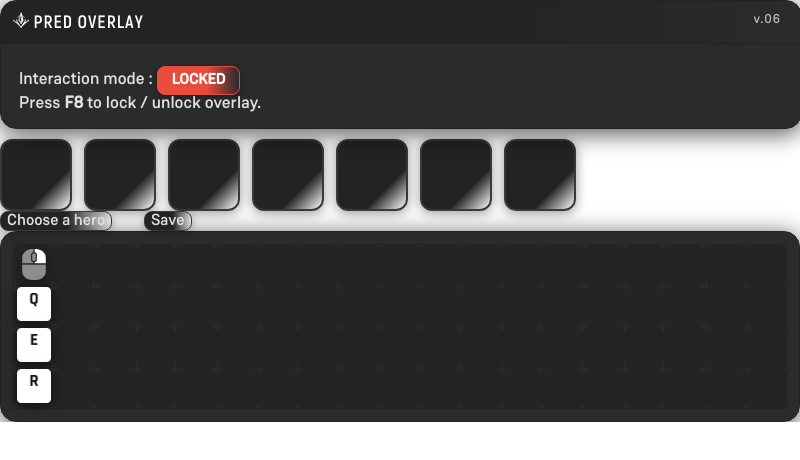
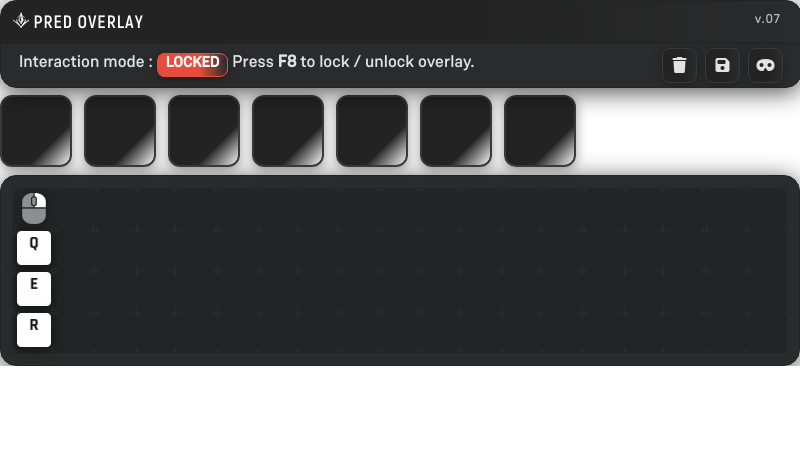
Before and after one commit to YanX94/PredOverlay, an Electron app: page index.html in a window 800 px wide. Drawn offline with Linux system fonts and the light colour scheme; no server answers.

Commit message:
UI improvements and refactor for overlay controls
Updated overlay version to v.07, improved button styling and layout, added FontAwesome icons for action buttons, and refactored hero/item selection modals. Enhanced skill order and item slot logic, improved code formatting, and fixed minor UI inconsistencies for better user experience.

```diff
--- a/index.html
+++ b/index.html
@@ -1,6 +1,10 @@
 <!DOCTYPE html>
 <html lang="fr">
+
 <head>
+  <link rel="stylesheet" href="https://site-assets.fontawesome.com/releases/v6.4.2/css/all.css">
+
+
   <meta charset="UTF-8" />
   <title>PredOverlay</title>
   <style>
@@ -18,7 +22,8 @@
       font-style: normal;
     }
 
-html, body {
+    html,
+    body {
       margin: 0;
       padding: 0;
 
@@ -32,10 +37,10 @@ html, body {
       top: 0px;
       left: 0px;
       width: 800px;
-  background: rgba(24,26,27,0.92);
+      background: rgba(24, 26, 27, 0.92);
       color: #fff;
       border-radius: 16px;
-  box-shadow: 0 4px 24px rgba(0,0,0,0.7);
+      box-shadow: 0 4px 24px rgba(0, 0, 0, 0.7);
       border: 1px solid #232323;
       overflow: hidden;
     }
@@ -54,19 +59,22 @@ html, body {
     }
 
     #content {
-  padding: 12px 18px 16px 18px;
+      padding: 10px 10px 16px 18px;
       font-size: 17px;
       color: #e2e2e2;
 
     }
 
     #status {
-  margin-top: 10px;
-  padding: 6px 14px;
+
+      padding: 2px 8px;
+      /* padding vertical égal */
       border-radius: 8px;
       font-size: 15px;
       font-weight: bold;
-  display: inline-block;
+
+      align-items: center;
+      justify-content: center;
       box-shadow: 0 2px 8px #0004;
     }
 
@@ -74,21 +82,27 @@ html, body {
       background: linear-gradient(90deg, #2ecc40 60%, #2ecc4000 100%);
       color: #fff;
       border: 1px solid #2ecc40;
+
+      padding-bottom: 5px !important;
+      margin-bottom: 5px !important;
     }
 
     .inactive {
       background: linear-gradient(90deg, #e74c3c 60%, #e74c3c00 100%);
       color: #fff;
       border: 1px solid #e74c3c;
+      padding-bottom: 5px !important;
+      margin-bottom: 5px !important;
     }
 
     #item-slots {
-  padding-top:139px;
+      padding-top: 95px;
       display: flex;
       gap: 12px;
       /*margin-top: 160px;*/
 
     }
+
     .item-slot {
       width: 68px;
       height: 68px;
@@ -102,6 +116,7 @@ html, body {
       align-items: center;
       justify-content: center;
     }
+
     .item-slot:hover {
       border-color: #2ecc40;
     }
@@ -109,16 +124,18 @@ html, body {
 
 
     #item-modal::-webkit-scrollbar {
-  display: none; /* Chrome, Safari, Opera */
+      display: none;
+      /* Chrome, Safari, Opera */
     }
 
     .skill-order {
-  background: rgba(24,26,27,0.92);
+      background: rgba(24, 26, 27, 0.92);
       border-radius: 16px;
       padding: 12px;
       width: fit-content;
-  box-shadow: 0 4px 24px rgba(0,0,0,0.7);
+      box-shadow: 0 4px 24px rgba(0, 0, 0, 0.7);
       border: 1px solid #232323;
+      margin-top:8px;
     }
 
     table {
@@ -134,7 +151,7 @@ td {
       cursor: pointer;
       font-weight: bold;
       user-select: none;
-  background: rgba(32,34,36,0.7);
+      background: rgba(32, 34, 36, 0.7);
       color: #e2e2e2;
       border-radius: 8px;
       transition: background 0.2s;
@@ -156,14 +173,14 @@ td {
       display: none;
       position: absolute;
       top: 50%;
-  left:50%;
+      left: 50%;
       transform: translate(-50%, -50%);
-  background: rgba(24,26,27,0.98);
+      background: rgba(24, 26, 27, 0.98);
       padding: 8px;
       max-height: 420px;
       overflow-y: auto;
       border-radius: 16px;
-  box-shadow: 0 4px 24px rgba(0,0,0,0.7);
+      box-shadow: 0 4px 24px rgba(0, 0, 0, 0.7);
       border: 1px solid #232323;
       z-index: 999;
     }
@@ -172,23 +189,27 @@ td {
       display: none;
       position: absolute;
       top: 50%;
-  left:50%;
+      left: 50%;
       transform: translate(-50%, -50%);
-  background: rgba(24,26,27,0.98);
+      background: rgba(24, 26, 27, 0.98);
       padding: 8px;
       max-height: 420px;
       overflow-y: auto;
       border-radius: 16px;
-  box-shadow: 0 4px 24px rgba(0,0,0,0.7);
+      box-shadow: 0 4px 24px rgba(0, 0, 0, 0.7);
       border: 1px solid #232323;
       z-index: 999;
     }
+
     #hero-modal::-webkit-scrollbar {
-  display: none; /* Chrome, Safari, Opera */
+      display: none;
+      /* Chrome, Safari, Opera */
     }
 
 
-button, .hero-choice, .item-choice {
+    button,
+    .hero-choice,
+    .item-choice {
       transition: box-shadow 0.2s, border-color 0.2s;
     }
 
@@ -204,12 +225,14 @@ button {
       margin-right: 8px;
       box-shadow: 0 2px 8px #0004;
     }
+
     button:hover {
       border-color: #2ecc40;
       color: #2ecc40;
     }
 
-.hero-choice, .item-choice {
+    .hero-choice,
+    .item-choice {
       border-radius: 12px;
       border: 2px solid #393939;
       box-shadow: 0 2px 12px #0006;
@@ -219,7 +242,9 @@ button:hover {
       background: #232323;
       cursor: pointer;
     }
-.hero-choice:hover, .item-choice:hover {
+
+    .hero-choice:hover,
+    .item-choice:hover {
       border-color: #2ecc40 !important;
       box-shadow: 0 2px 16px #2ecc4066;
     }
@@ -244,6 +269,7 @@ button:hover {
       box-shadow: 0 2px 12px #0008;
       float: right;
     }
+
     #close-hero-modal:hover {
       background: #ff3c3c;
       color: #fff;
@@ -270,19 +296,60 @@ button:hover {
       box-shadow: 0 2px 12px #0008;
       float: right;
     }
+
     #close-item-modal:hover {
       background: #ff3c3c;
       color: #fff;
     }
+
+    #choose-hero-btn:hover{
+       border-color: #e4c42a !important;
+      box-shadow: 0 2px 16px #927e1a;
+      color: #e4c42a;
+    }
+
+    #save-config-btn:hover {
+      border-color: #06e58d !important;
+      box-shadow: 0 2px 16px #06e58d;
+      color: #06e58d;
+    }
+
+    #clear-config-btn:hover {
+      border-color: #ff3c3c !important;
+      box-shadow: 0 2px 16px #ff3c3c;
+      color: #ff3c3c;
+    }
+
+    .buttons-container {
+  display: flex;
+  flex-direction: row;
+
+  float: right;
+  margin-top: -6px;
+
+}
   </style>
 </head>
+
 <body>
 
+
+
+
   <div id="overlay-box">
+
+
+
+
+
     <div id="title-bar">
       <img src="assets/ico_s.png" alt="Icon">
       PRED OVERLAY
-  <span style="float:right; font-size:13px; color:#bbb; font-weight:normal; margin-top:12px; margin-right:8px; font-family: WeissenhofGrotesk;">v.06</span>
+      <span
+        style="float:right; font-size:13px; color:#bbb; font-weight:normal; margin-top:12px; margin-right:8px; font-family: WeissenhofGrotesk;">v.07</span>
+
+
+
     </div>
 
 
@@ -290,8 +357,34 @@ button:hover {
 
 
     <div id="content">
-   Interaction mode : <span id="status" class="inactive">LOCKED</span><br />
+
+
+      Interaction mode : <span id="status" class="inactive">LOCKED</span>
+
+
+
       Press <strong>F8</strong> to lock / unlock overlay.
+
+      <div class="buttons-container" >
+        <button id="clear-config-btn" style="width: 35px; height: 35px;">
+    <i class="fa-solid fa-trash"></i>
+      </button>
+
+      <button id="save-config-btn" style="width: 35px; height: 35px;">
+        <i class="fa-solid fa-floppy-disk"></i>
+      </button>
+
+      <button id="choose-hero-btn" style="width: 35px; height: 35px;">
+        <i class="fa-solid fa-mask"></i>
+      </button>
+</div>
+
+
+
+
+
+
+
     </div>
   </div>
 
@@ -308,9 +401,9 @@ button:hover {
   <div id="item-modal" style="display:none;"></div>
 
   <div id="hero-selector">
-  <button id="choose-hero-btn">Choose a hero</button>
+
     <span id="selected-hero" style="font-weight:bold;"></span>
-  <button id="save-config-btn" style="margin-left:20px;">Save</button>
+
   </div>
   <div id="hero-modal">
     <button id="close-hero-modal" style="">✖</button>
@@ -535,9 +628,8 @@ function loadHeroConfig(heroId) {
           slot.innerHTML = '';
         });
         // Réinitialise le skill order
+    // Réinitialise le skill order
     for (let i = 0; i < state.length; i++) {
-
-YanX94/PredOverlay
       for (let j = 0; j < state[i].length; j++) {
         state[i][j] = null;
         const cell = document.querySelector(`[data-row="${i}"][data-col="${j}"]`);
@@ -547,7 +639,7 @@ YanX94/PredOverlay
         }
       }
     }
-    currentLevel = 1;
+    currentLevel = 1; // <-- Place ici, après la boucle
     return;
   }
       const config = JSON.parse(configStr);
@@ -580,4 +672,5 @@ YanX94/PredOverlay
     document.getElementById('save-config-btn').addEventListener('click', saveHeroConfig);
   </script>
 </body>
+
 </html>
```
Lines whose indentation alone changed are shown as unchanged.
